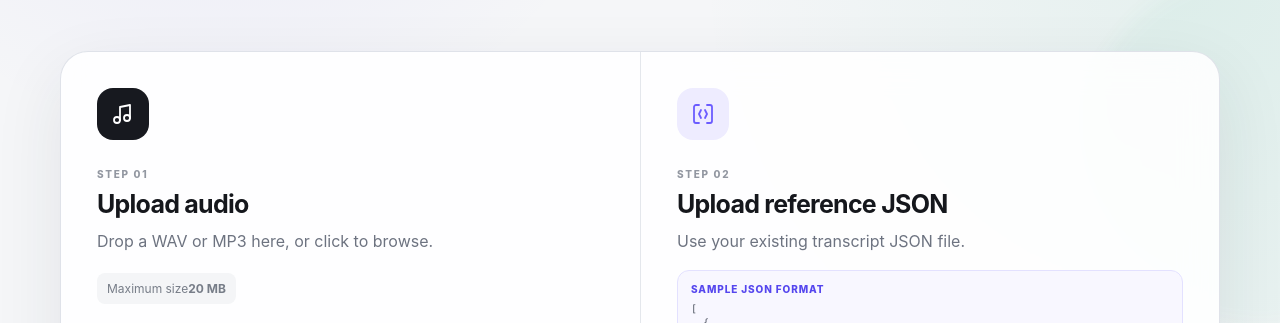
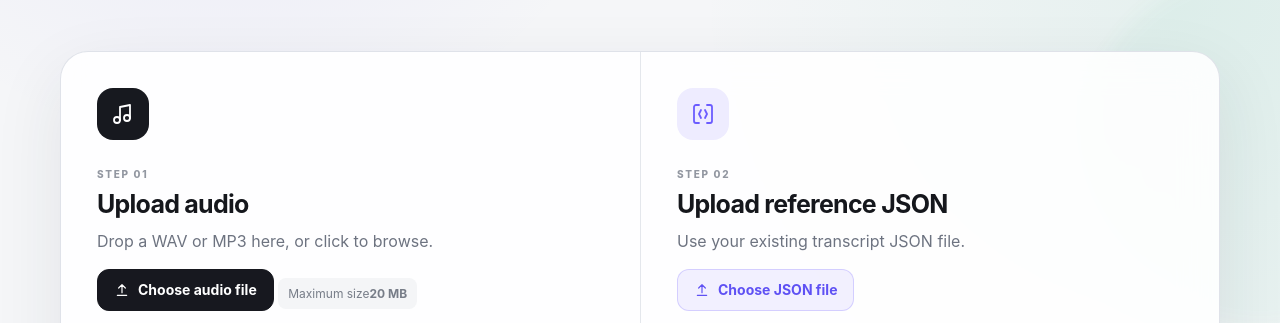
Before and after one commit to Anuragp-001/speech2text-json-matcher, a plain HTML site: page static/index.html in a window 1280 px wide. Shown: the part 416-739 px from the top of the page. Drawn offline with Linux system fonts and the light colour scheme.

Commit message:
Add file upload option

```diff
--- a/static/index.html
+++ b/static/index.html
@@ -6,6 +6,53 @@
   <meta name="description" content="Compare an uploaded audio transcription against a reference JSON transcript." />
   <title>Transcript Match</title>
   <link rel="stylesheet" href="/static/styles.css" />
+  <style>
+    .browse-button {
+      margin-top: 14px;
+      display: inline-flex;
+      align-items: center;
+      justify-content: center;
+      gap: 8px;
+      min-height: 42px;
+      padding: 10px 16px;
+      border: 1px solid rgba(105, 85, 255, 0.22);
+      border-radius: 12px;
+      background: rgba(105, 85, 255, 0.08);
+      color: #5f51f4;
+      font: inherit;
+      font-size: 14px;
+      font-weight: 700;
+      cursor: pointer;
+      transition: transform .18s ease, background .18s ease, border-color .18s ease;
+    }
+    .browse-button:hover {
+      background: rgba(105, 85, 255, 0.14);
+      border-color: rgba(105, 85, 255, 0.34);
+      transform: translateY(-1px);
+    }
+    .browse-button:focus-visible {
+      outline: 3px solid rgba(105, 85, 255, 0.2);
+      outline-offset: 2px;
+    }
+    .browse-button svg {
+      width: 16px;
+      height: 16px;
+      fill: none;
+      stroke: currentColor;
+      stroke-width: 1.8;
+      stroke-linecap: round;
+      stroke-linejoin: round;
+    }
+    .browse-button.audio-browse {
+      background: #17181f;
+      color: #fff;
+      border-color: #17181f;
+    }
+    .browse-button.audio-browse:hover {
+      background: #242630;
+      border-color: #242630;
+    }
+  </style>
 </head>
 <body>
   <div class="ambient ambient-one"></div>
@@ -41,6 +88,10 @@
           <div class="file-kicker">Step 01</div>
           <h2>Upload audio</h2>
           <p>Drop a WAV or MP3 here, or click to browse.</p>
+          <button type="button" class="browse-button audio-browse" onclick="event.stopPropagation(); document.getElementById('audioInput').click();">
+            <svg viewBox="0 0 24 24" aria-hidden="true"><path d="M12 16V4M7 9l5-5 5 5"/><path d="M5 20h14"/></svg>
+            Choose audio file
+          </button>
           <div class="file-rule">Maximum size <strong>20 MB</strong></div>
           <div class="selected-file hidden" id="audioSelected">
             <div class="selected-file-main">
@@ -62,6 +113,10 @@
           <div class="file-kicker">Step 02</div>
           <h2>Upload reference JSON</h2>
           <p>Use your existing transcript JSON file.</p>
+          <button type="button" class="browse-button" onclick="event.stopPropagation(); document.getElementById('jsonInput').click();">
+            <svg viewBox="0 0 24 24" aria-hidden="true"><path d="M12 16V4M7 9l5-5 5 5"/><path d="M5 20h14"/></svg>
+            Choose JSON file
+          </button>
           <div class="json-sample" aria-label="Sample JSON format">
             <div class="json-sample-title">Sample JSON format</div>
             <pre>[
```
